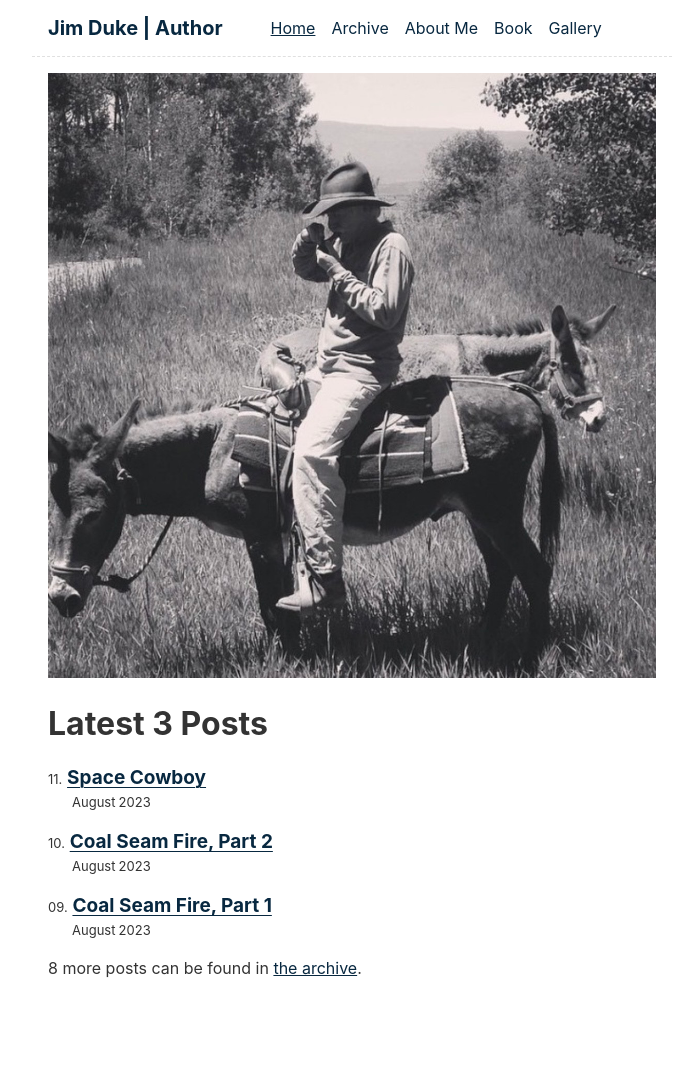
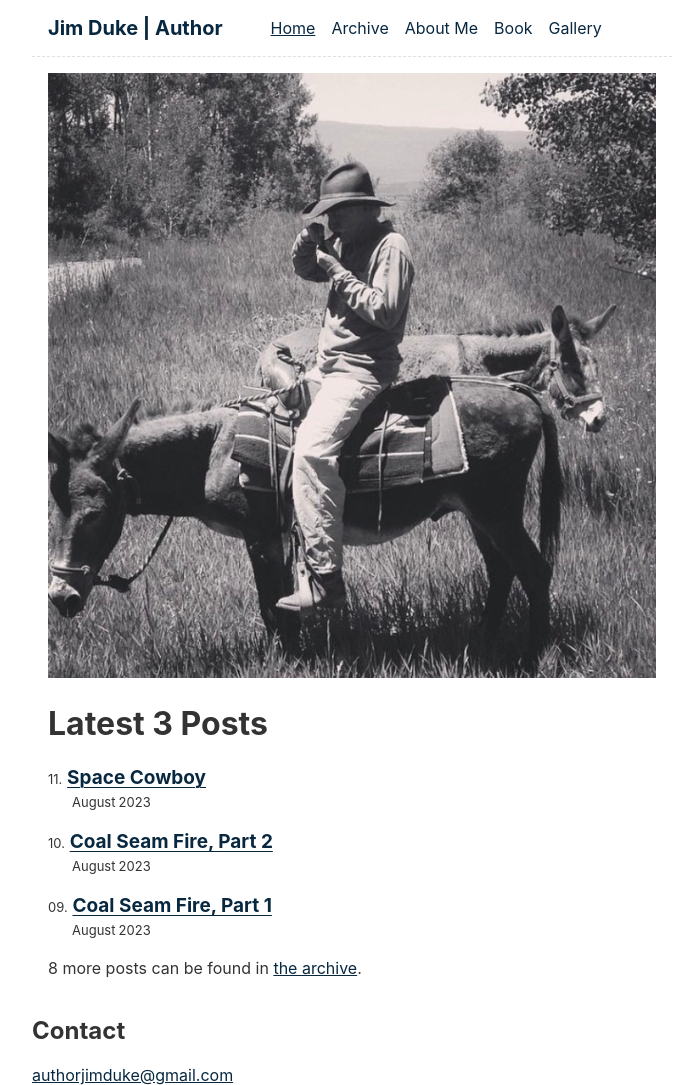
Before and after one commit to alecoad/author-jim-duke, an Eleventy site: page content/index.njk in a window 1280 px wide. Shown: the whole page, without its empty margins (288-975 px from the left). Before the commit the page ends 996 px from the top, so only its background shows below. Built offline with nearby package versions, Linux system fonts and the light colour scheme; Eleventy itself is replaced by a stand-in of ours; files that its build step writes are made by us from their sources; files whose address does not match are found by name.

Commit message:
Add contact to footer

```diff
--- a/_includes/layouts/base.njk
+++ b/_includes/layouts/base.njk
@@ -59,7 +59,12 @@
 			{{ content | safe }}
 		</main>
 
-		<footer></footer>
+		<footer>
+			<h2>Contact</h2>
+			<a href="mailto:authorjimduke@gmail.com" target="_blank" id="email">
+				authorjimduke@gmail.com
+			</a>
+		</footer>
 
 		<!-- Current page: {{ page.url | htmlBaseUrl }} -->
 	</body>
```
